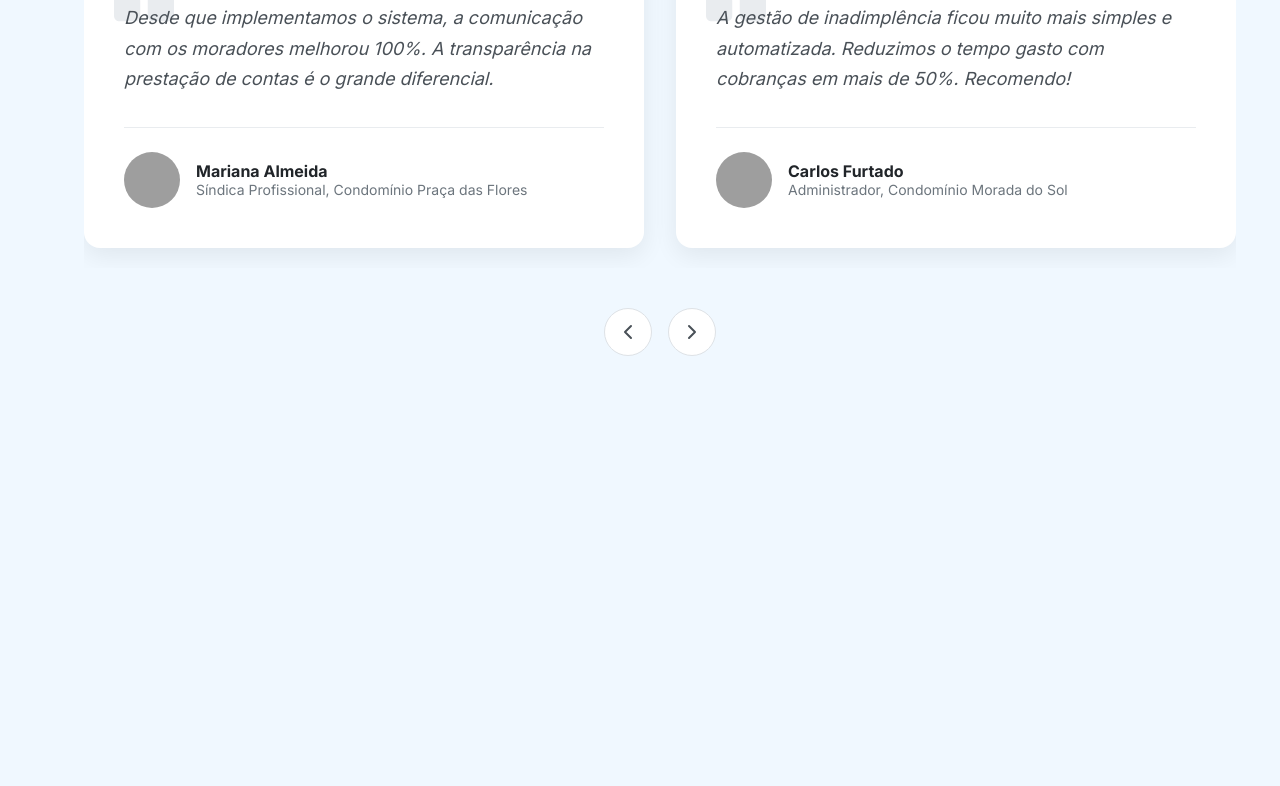
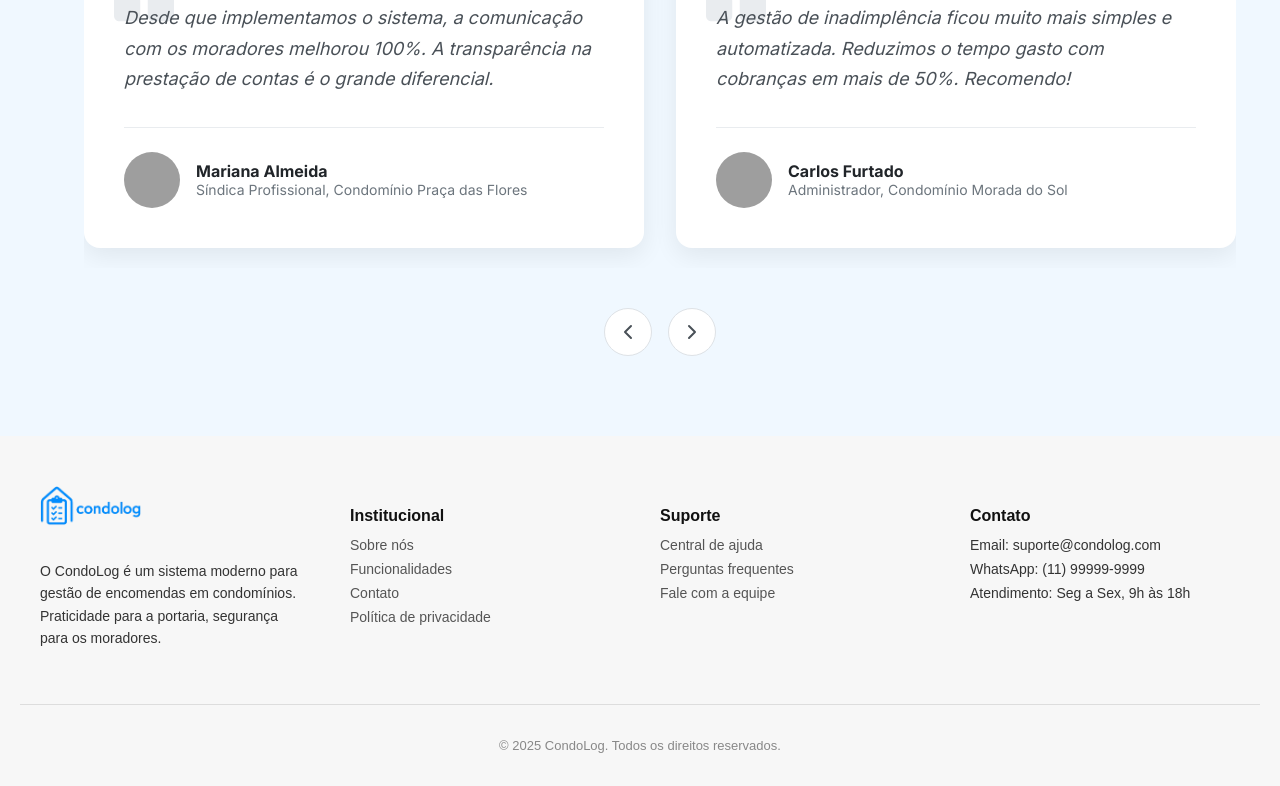
Before and after one commit to gabrielhenriqueconstantino/condolog, a React (Create React App) app: page / in a window 1280 px wide. Shown: the part 2199-2985 px from the top of the page. Before the commit the page ends 2635 px from the top, so only its background shows below. Built offline with nearby package versions, Linux system fonts and the light colour scheme; grey boxes are pictures that could not be loaded.

Commit message:
Criado a estrutura básica do footer

```diff
--- a/src/App.css
+++ /dev/null
@@ -1,38 +0,0 @@
-.App {
-  text-align: center;
-}
-
-.App-logo {
-  height: 40vmin;
-  pointer-events: none;
-}
-
-@media (prefers-reduced-motion: no-preference) {
-  .App-logo {
-    animation: App-logo-spin infinite 20s linear;
-  }
-}
-
-.App-header {
-  background-color: #282c34;
-  min-height: 100vh;
-  display: flex;
-  flex-direction: column;
-  align-items: center;
-  justify-content: center;
-  font-size: calc(10px + 2vmin);
-  color: white;
-}
-
-.App-link {
-  color: #61dafb;
-}
-
-@keyframes App-logo-spin {
-  from {
-    transform: rotate(0deg);
-  }
-  to {
-    transform: rotate(360deg);
-  }
-}
--- a/src/App.js
+++ b/src/App.js
@@ -3,6 +3,7 @@ import Hero from "./pages/landing/components/main/Hero"
 import Features from "./pages/landing/components/main/Features";
 import CtaBanner from "./pages/landing/components/main/CtaBanner";
 import Testimonials from "./pages/landing/components/main/Testimonials";
+import Footer from "./pages/landing/components/main/Footer";
 
 function App() {
   return (
@@ -12,6 +13,7 @@ function App() {
       <Features />
       <CtaBanner />
       <Testimonials />
+      <Footer />
     </div>
   );
 }
--- /dev/null
+++ b/src/pages/landing/components/main/Footer.jsx
@@ -0,0 +1,56 @@
+import React from 'react';
+import '../../styles/Footer.css';
+
+const Footer = () => {
+  return (
+    <footer className="footer">
+      <div className="footer-container">
+
+        {/* Coluna 1 - Logo e descrição */}
+        <div className="footer-col">
+          <img src="/img/condolog.png" alt="CondoLog" className="footer-logo" />
+          <p className="footer-description">
+            O CondoLog é um sistema moderno para gestão de encomendas em condomínios. Praticidade para a portaria, segurança para os moradores.
+          </p>
+        </div>
+
+        {/* Coluna 2 - Links úteis */}
+        <div className="footer-col">
+          <h4>Institucional</h4>
+          <ul>
+            <li><a href="/">Sobre nós</a></li>
+            <li><a href="/">Funcionalidades</a></li>
+            <li><a href="/">Contato</a></li>
+            <li><a href="/">Política de privacidade</a></li>
+          </ul>
+        </div>
+
+        {/* Coluna 3 - Suporte */}
+        <div className="footer-col">
+          <h4>Suporte</h4>
+          <ul>
+            <li><a href="/">Central de ajuda</a></li>
+            <li><a href="/">Perguntas frequentes</a></li>
+            <li><a href="/">Fale com a equipe</a></li>
+          </ul>
+        </div>
+
+        {/* Coluna 4 - Contato */}
+        <div className="footer-col">
+          <h4>Contato</h4>
+          <ul>
+            <li>Email: suporte@condolog.com</li>
+            <li>WhatsApp: (11) 99999-9999</li>
+            <li>Atendimento: Seg a Sex, 9h às 18h</li>
+          </ul>
+        </div>
+      </div>
+
+      <div className="footer-bottom">
+        <p>© {new Date().getFullYear()} CondoLog. Todos os direitos reservados.</p>
+      </div>
+    </footer>
+  );
+};
+
+export default Footer;
--- /dev/null
+++ b/src/pages/landing/styles/Footer.css
@@ -0,0 +1,66 @@
+.footer {
+  background-color: #f7f7f7;
+  color: #333;
+  padding: 50px 20px 20px;
+  font-family: 'Arial', sans-serif;
+}
+
+.footer-container {
+  max-width: 1200px;
+  margin: 0 auto;
+  display: flex;
+  flex-wrap: wrap;
+  gap: 40px;
+  justify-content: space-between;
+}
+
+.footer-col {
+  flex: 1 1 200px;
+  min-width: 200px;
+}
+
+.footer-logo {
+  height: 40px;
+  margin-bottom: 16px;
+}
+
+.footer-description {
+  font-size: 14px;
+  line-height: 1.6;
+}
+
+.footer-col h4 {
+  font-size: 16px;
+  margin-bottom: 12px;
+  color: #111;
+}
+
+.footer-col ul {
+  list-style: none;
+  padding: 0;
+  margin: 0;
+}
+
+.footer-col ul li {
+  margin-bottom: 8px;
+  font-size: 14px;
+}
+
+.footer-col ul li a {
+  text-decoration: none;
+  color: #555;
+  transition: color 0.3s ease;
+}
+
+.footer-col ul li a:hover {
+  color: #007BFF;
+}
+
+.footer-bottom {
+  text-align: center;
+  padding-top: 20px;
+  border-top: 1px solid #ddd;
+  font-size: 13px;
+  color: #888;
+  margin-top: 40px;
+}
```
